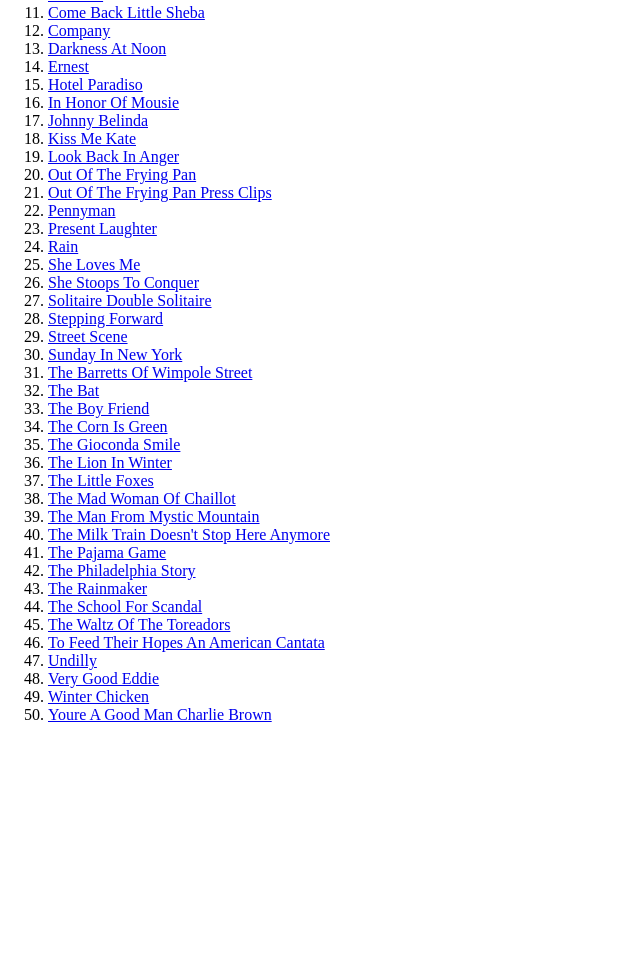
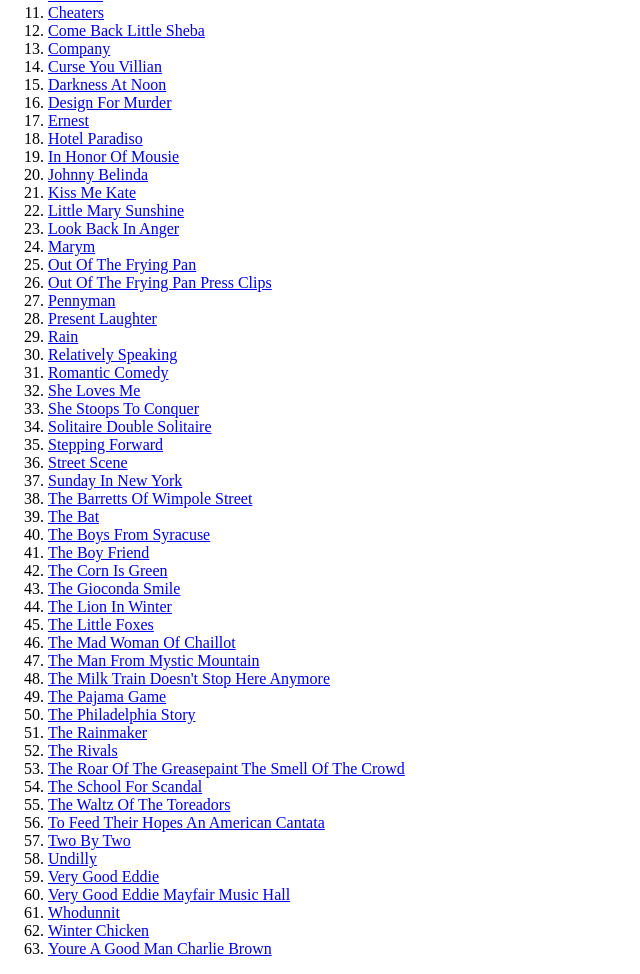
Before and after one commit to ljreder/Megaw, a plain HTML site: page index.html in a window 1280 px wide. Shown: the part 683-1657 px from the top of the page, without its empty margins (0-640 px from the left). Before the commit the page ends 1423 px from the top, so only its background shows below. Drawn offline with Linux system fonts and the light colour scheme.

Commit message:
Regenerated with bad links where program files missing.

```diff
--- a/index.html
+++ b/index.html
@@ -45,7 +45,7 @@
 
          Leonard J. Reder<br>
          Email: <a href = "mailto: reder@ieee.org">reder@ieee.org</a><br>
-         Last Updated: December 25, 2023<br>
+         Last Updated: June 28, 2024<br>
          </p>
         <h2>Programs (in alphabetic order not chronological):</h2>
         <ol>
@@ -80,13 +80,22 @@
             <a href="Programs\CARNIVAL\Carnival.pdf">Carnival</a><br>
             </li>
             <li>
+            <a href="Programs\CHEATERS\Cheaters.pdf">Cheaters</a><br>
+            </li>
+            <li>
             <a href="Programs\COME_BACK_LITTLE_SHEBA\Come_Back_Little_Sheba.pdf">Come Back Little Sheba</a><br>
             </li>
             <li>
             <a href="Programs\COMPANY\Company.pdf">Company</a><br>
             </li>
             <li>
+            <a href="Programs\CURSE_YOU_VILLIAN\Curse_You_Villian.pdf">Curse You Villian</a><br>
+            </li>
+            <li>
             <a href="Programs\DARKNESS_AT_NOON\Darkness_At_Noon.pdf">Darkness At Noon</a><br>
+            </li>
+            <li>
+            <a href="Programs\DESIGN_FOR_MURDER\Design_For_Murder.pdf">Design For Murder</a><br>
             </li>
             <li>
             <a href="Programs\ERNEST\Ernest.pdf">Ernest</a><br>
@@ -104,7 +113,13 @@
             <a href="Programs\KISS_ME_KATE\Kiss_Me_Kate.pdf">Kiss Me Kate</a><br>
             </li>
             <li>
+            <a href="Programs\LITTLE_MARY_SUNSHINE\Little_Mary_Sunshine.pdf">Little Mary Sunshine</a><br>
+            </li>
+            <li>
             <a href="Programs\LOOK_BACK_IN_ANGER\Look_Back_In_Anger.pdf">Look Back In Anger</a><br>
+            </li>
+            <li>
+            <a href="Programs\MARYM\Marym.pdf">Marym</a><br>
             </li>
             <li>
             <a href="Programs\OUT_OF_THE_FRYING_PAN\Out_Of_The_Frying_Pan.pdf">Out Of The Frying Pan</a><br>
@@ -120,6 +135,12 @@
             </li>
             <li>
             <a href="Programs\RAIN\Rain.pdf">Rain</a><br>
+            </li>
+            <li>
+            <a href="Programs\RELATIVELY_SPEAKING\Relatively_Speaking.pdf">Relatively Speaking</a><br>
+            </li>
+            <li>
+            <a href="Programs\ROMANTIC_COMEDY\Romantic_Comedy.pdf">Romantic Comedy</a><br>
             </li>
             <li>
             <a href="Programs\SHE_LOVES_ME\She_Loves_Me.pdf">She Loves Me</a><br>
@@ -144,6 +165,9 @@
             </li>
             <li>
             <a href="Programs\THE_BAT\The_Bat.pdf">The Bat</a><br>
+            </li>
+            <li>
+            <a href="Programs\THE_BOYS_FROM_SYRACUSE\The_Boys_From_Syracuse.pdf">The Boys From Syracuse</a><br>
             </li>
             <li>
             <a href="Programs\THE_BOY_FRIEND\The_Boy_Friend.pdf">The Boy Friend</a><br>
@@ -179,6 +203,12 @@
             <a href="Programs\THE_RAINMAKER\The_Rainmaker.pdf">The Rainmaker</a><br>
             </li>
             <li>
+            <a href="Programs\THE_RIVALS\The_Rivals.pdf">The Rivals</a><br>
+            </li>
+            <li>
+            <a href="Programs\THE_ROAR_OF_THE_GREASEPAINT_THE_SMELL_OF_THE_CROWD\The_Roar_Of_The_Greasepaint_The_Smell_Of_The_Crowd.pdf">The Roar Of The Greasepaint The Smell Of The Crowd</a><br>
+            </li>
+            <li>
             <a href="Programs\THE_SCHOOL_FOR_SCANDAL\The_School_For_Scandal.pdf">The School For Scandal</a><br>
             </li>
             <li>
@@ -188,10 +218,19 @@
             <a href="Programs\TO_FEED_THEIR_HOPES_AN_AMERICAN_CANTATA\To_Feed_Their_Hopes_An_American_Cantata.pdf">To Feed Their Hopes An American Cantata</a><br>
             </li>
             <li>
+            <a href="Programs\TWO_BY_TWO\Two_By_Two.pdf">Two By Two</a><br>
+            </li>
+            <li>
             <a href="Programs\UNDILLY\Undilly.pdf">Undilly</a><br>
             </li>
             <li>
             <a href="Programs\VERY_GOOD_EDDIE\Very_Good_Eddie.pdf">Very Good Eddie</a><br>
+            </li>
+            <li>
+            <a href="Programs\VERY_GOOD_EDDIE_MAYFAIR_MUSIC_HALL\Very_Good_Eddie_Mayfair_Music_Hall.pdf">Very Good Eddie Mayfair Music Hall</a><br>
+            </li>
+            <li>
+            <a href="Programs\WHODUNNIT\Whodunnit.pdf">Whodunnit</a><br>
             </li>
             <li>
             <a href="Programs\WINTER_CHICKEN\Winter_Chicken.pdf">Winter Chicken</a><br>
```
